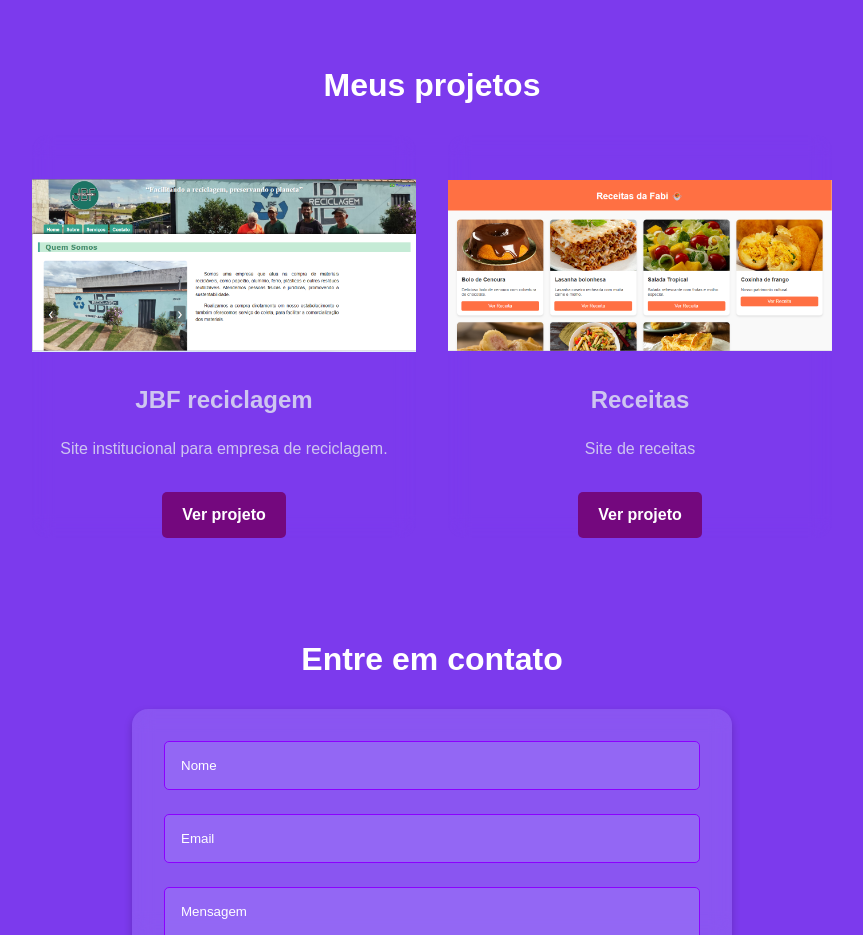
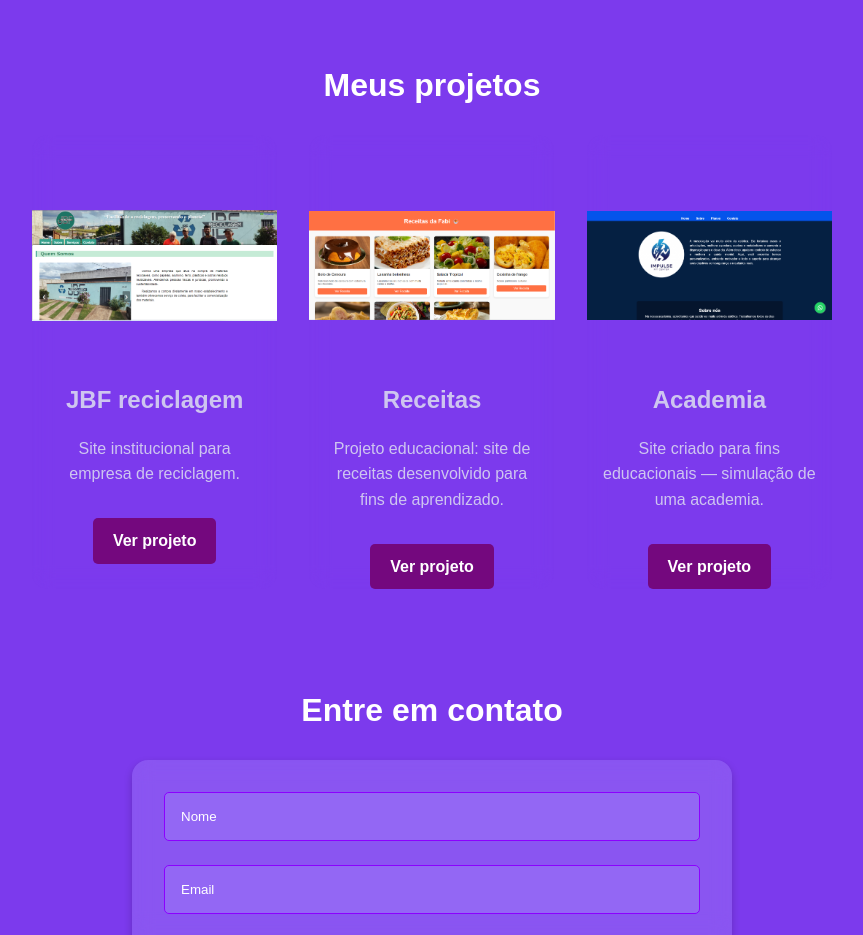
Before and after one commit to fabiuladefaria/portfolio, a plain HTML site: page index.html in a window 1280 px wide. Shown: the part 840-1775 px from the top of the page, without its empty margins (208-1071 px from the left). Drawn offline with Linux system fonts and the light colour scheme.

Commit message:
novo projeto inserido

```diff
--- a/index.html
+++ b/index.html
@@ -51,8 +51,15 @@
         <div class="projetos_card">
                 <img src="img/sitereceita.png" alt="Projeto_receitas" class="img_projeto1">
                 <h3 class="h3_jbf">Receitas</h3>
-                <p class="projeto_paragrafo">Site de receitas</p>
+                <p class="projeto_paragrafo">Projeto educacional: site de receitas desenvolvido para fins de aprendizado.</p>
                 <a href="https://fabiuladefaria.github.io/site-receitas/" target="_blank" class="botao_projeto">Ver projeto </a>
+
+        </div>
+        <div class="projetos_card">
+                <img src="img/academia_site.png" alt="site academia" class="img_projeto1">
+                <h3 class="h3_jbf">Academia</h3>
+                <p class="projeto_paragrafo">Site criado para fins educacionais — simulação de uma academia.</p>
+                <a href="https://fabiuladefaria.github.io/site-academia/" target="_blank" class="botao_projeto">Ver projeto </a>
 
         </div>
 
@@ -114,7 +121,7 @@
 
         <img src="img/github.jpg" alt="GitHub"> GitHub
       </a>
-      <a href="www.linkedin.com/in/fabiuladefaria" target="_blank">
+      <a href="https://www.linkedin.com/in/fabiuladefaria/" target="_blank">
         <img src="img/linkedin.png" alt="LinkedIn"> LinkedIn
       </a>
     </div>
```
Also changed, not shown: img/academia_site.png (added).
